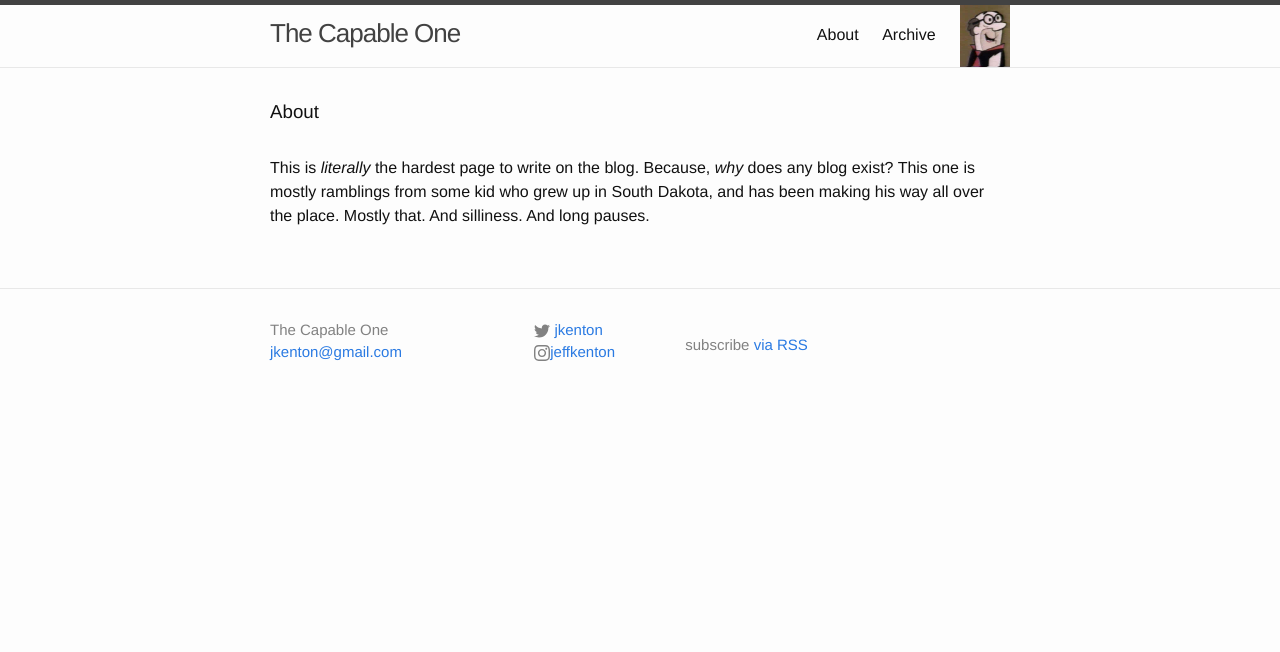
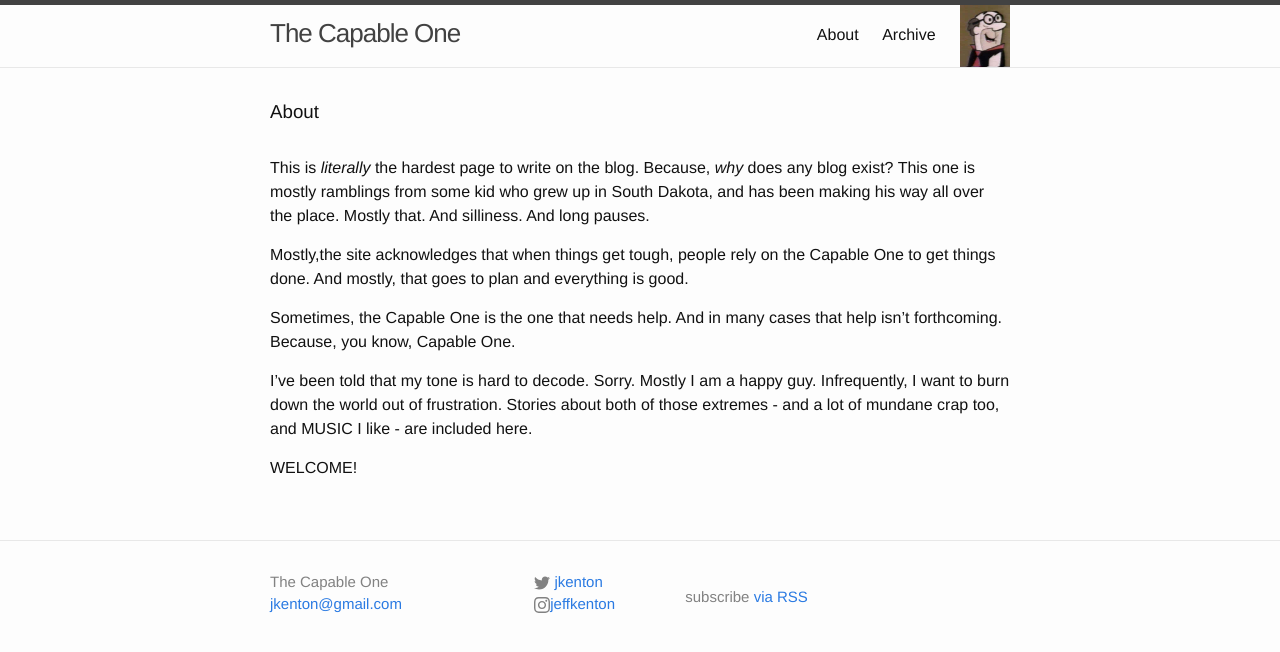
Before and after one commit to jkenton/CapableOne, a Jekyll site: the page built from about.md, in a window 1280 px wide. Shown: the top 652 px of the page. Built offline with Jekyll 4.4.1, drawn with Linux system fonts in a browser that asks for light colours.

Commit message:
about hny

```diff
--- a/about.md
+++ b/about.md
@@ -5,3 +5,11 @@ permalink: /about/
 ---
 
 This is *literally* the hardest page to write on the blog. Because, *why* does any blog exist? This one is mostly ramblings from some kid who grew up in South Dakota, and has been making his way all over the place. Mostly that. And silliness. And long pauses.
+
+Mostly,the site acknowledges that when things get tough, people rely on the Capable One to get things done. And mostly, that goes to plan and everything is good.
+
+Sometimes, the Capable One is the one that needs help. And in many cases that help isn't forthcoming. Because, you know, Capable One.
+
+I've been told that my tone is hard to decode. Sorry. Mostly I am a happy guy. Infrequently, I want to burn down the world out of frustration. Stories about both of those extremes - and a lot of mundane crap too, and MUSIC I like - are included here.
+
+WELCOME!
```
